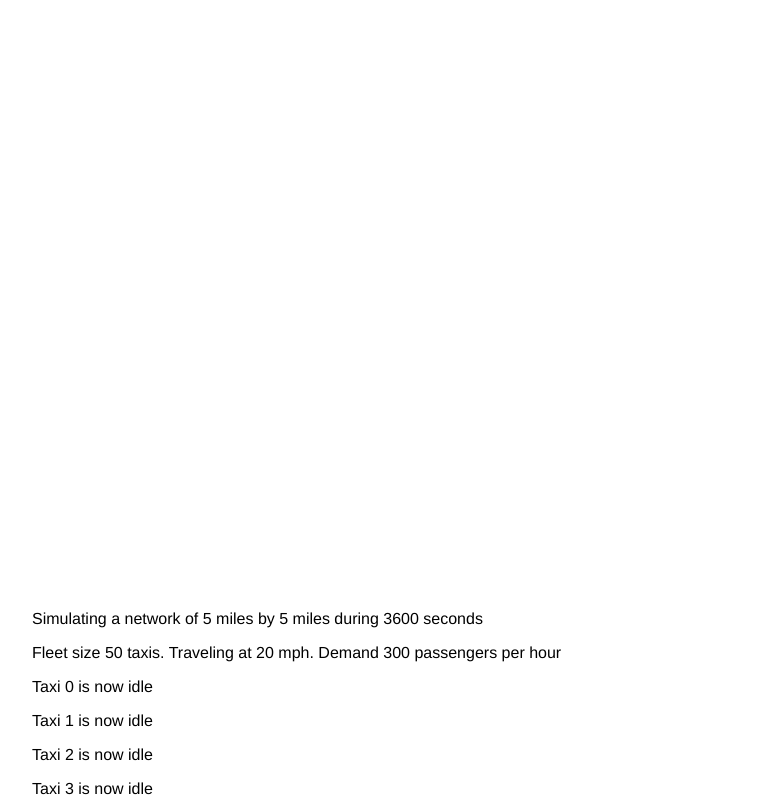
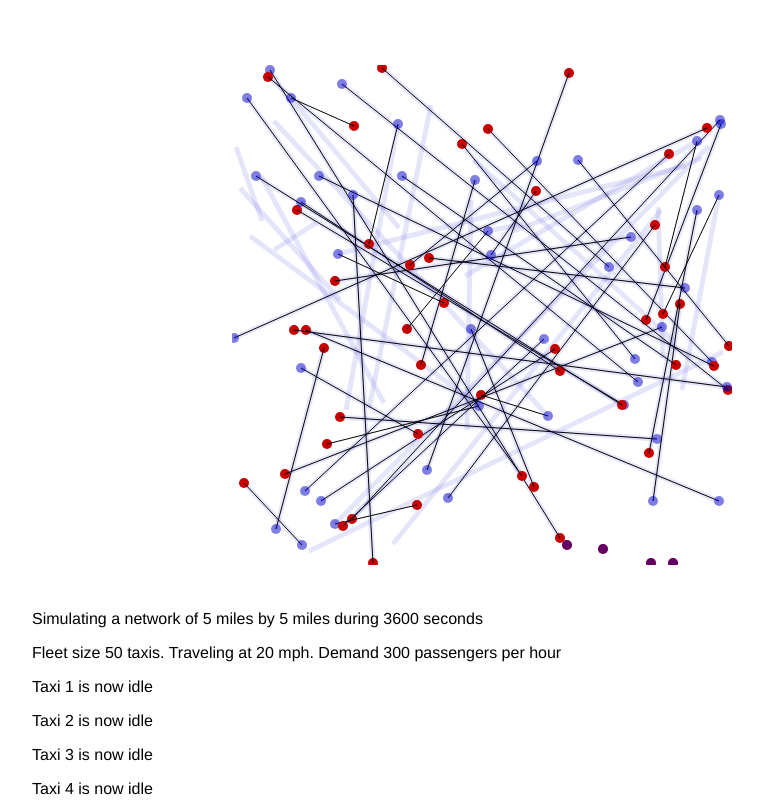
Before and after one commit to jcdoig/TaxiModel, a plain HTML site: page index.html in a window 1280 px wide. Shown: the top 801 px of the page, without its empty margins (158-921 px from the left). Drawn offline with Linux system fonts and the light colour scheme.

Commit message:
Visual display
Added a visual display of the current state of the simulation. No
historic results are recorded only the current state. A blue line
represents an assigned driver. A red line represents a trip with no
taxi assigned.

```diff
--- a/index.html
+++ b/index.html
@@ -27,10 +27,6 @@
   </g>
 </svg>
 <script type='text/javascript'>
-  var width,
-    height,
-    Family = {}
-
 
   personState = {
     NOT_ASSIGNED : 0,
@@ -46,10 +42,12 @@
     IN_SERVICE_ASSIGNED : 3
   }
 
+  numTaxi = 0;
   Taxis = []
   function Taxi(){
     Taxis.push(this)
-    this.id = Taxis.indexOf(this)
+    numTaxi++
+    this.id = numTaxi
     this.ox = Math.floor((Math.random()*width)+1)
     this.oy = Math.floor((Math.random()*height)+1)
     this.dx = this.ox
@@ -86,6 +84,57 @@
   }
 
   // model parameters
+
+
+  function paint(){
+    var canvas = document.getElementById("canvas");
+    if (canvas.getContext) {
+      var ctx = canvas.getContext("2d");
+
+      ctx.clearRect(0,0,width,height)
+
+      ActivePassengers.forEach(function(pax){
+        ctx.strokeStyle="rgba(0,0,200,0.1)";
+        ctx.beginPath();
+        ctx.moveTo(pax.ox,pax.oy)
+        ctx.lineTo(pax.dx,pax.dy)
+        ctx.lineWidth = 5;
+        ctx.stroke();
+      })
+
+      passengerQueue.forEach(function(pax){
+        ctx.strokeStyle="rgba(255,0,0,0.1)";
+        ctx.beginPath();
+        ctx.moveTo(pax.ox,pax.oy)
+        ctx.lineTo(pax.dx,pax.dy)
+        ctx.lineWidth = 5;
+        ctx.stroke();
+      })
+
+      ctx.strokeStyle="black";
+      Taxis.forEach(function(taxi){
+        ctx.fillStyle = "rgb(200,0,0)";
+        ctx.beginPath();
+        ctx.arc(taxi.ox,taxi.oy,5,0,Math.PI*2,true);
+        ctx.fill();
+
+        ctx.beginPath();
+        ctx.moveTo(taxi.ox,taxi.oy)
+        ctx.lineTo(taxi.dx,taxi.dy)
+        ctx.lineWidth = 1;
+        ctx.stroke();
+
+        ctx.fillStyle = "rgba(0,0,200,0.5)";
+        ctx.beginPath();
+        ctx.arc(taxi.dx,taxi.dy,5,0,Math.PI*2,true);
+        ctx.fill();
+      })
+
+
+    }
+  }
+
+
 
   var networkWidth = 5 // miles
   var networkHeight = 5 // miles
@@ -146,7 +195,7 @@
   }
 
   AddEvent.newPassenger = function(time) {
-    // var delta = Math.log(1-(Math.random())/(-lambda/(width*height)))
+
     var delta = Math.log(1-(Math.random()))/(-lambda)
     //console.log(delta)
     var pass = new Passenger()
@@ -246,6 +295,8 @@
     function run(){
       taxi.dropoffTime = null
       d3.select("body").append("p").text("Taxi " + taxi.id + " just dropped off passenger "+ taxi.passenger.id  +" (@"+(time/1000).toFixed(0)+")")
+      var passengerID = ActivePassengers.indexOf(taxi.passenger)
+      ActivePassengers.splice(passengerID,1)
       ServedPassengers.push(taxi.passenger) // move the passenger to the happy customer state
       taxi.passenger = null
 
@@ -284,7 +335,7 @@
     var event = fEvents.shift()
     event.Run()
     pEvents.push(event)
-
+    paint()
     var should_stop
     try {
       should_stop = (d3.min(fEvents.map(function(d){return d.Time})) > stopTime)
```
